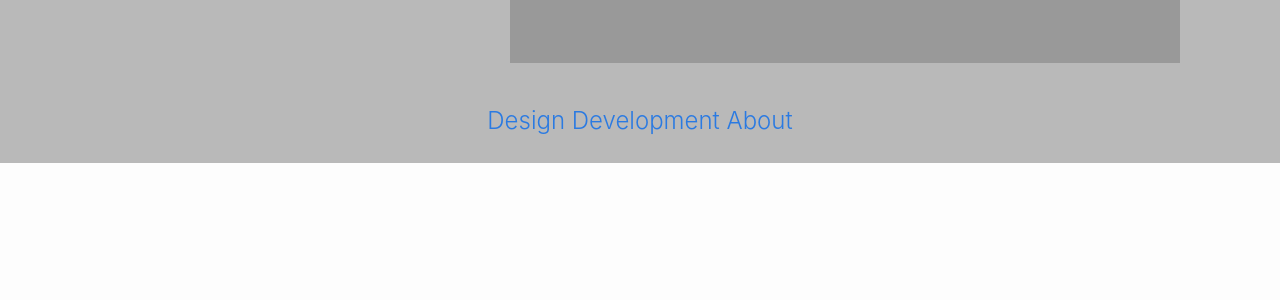
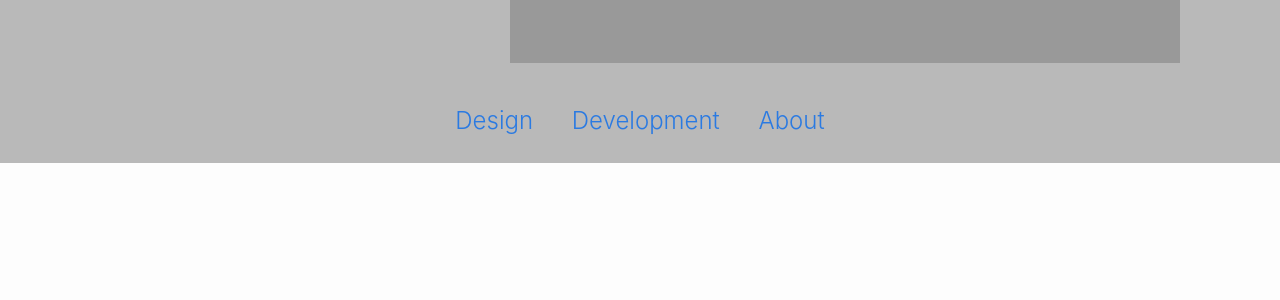
Before and after one commit to orjanbp/portfolio, a Jekyll site: the page built from index.md, in a window 1280 px wide. Shown: the part 737-1037 px from the top of the page. Built offline with Jekyll 4.4.1, drawn with Linux system fonts in a browser that asks for light colours.

Commit message:
Add navbar partial

```diff
--- a/_sass/theme.scss
+++ b/_sass/theme.scss
@@ -49,6 +49,7 @@ $on-laptop:        800px !default;
   "theme/layout",
   "theme/syntax-highlighting",
   "theme/partial/splash",
+  "theme/partial/navbar",
   "theme/partial/showcase",
   "theme/partial/footer"
 ;
--- /dev/null
+++ b/_sass/theme/partial/_navbar.scss
@@ -0,0 +1,11 @@
+.navbar a {
+    font-family: 'Oxygen' sans-serif;
+    font-weight: 300;
+    font-size: 1.5rem;
+    margin: 0px 16px;
+}
+
+.navbar-desktop {
+    position: absolute;
+    bottom: 24px;
+}
--- a/_sass/theme/partial/_splash.scss
+++ b/_sass/theme/partial/_splash.scss
@@ -47,15 +47,3 @@
     text-align: right;
     max-width: 400px;
 }
-
-.navbar a {
-    font-family: 'Oxygen' sans-serif;
-    font-weight: 300;
-    font-size: 1.5rem;
-    marg: 0px 16px;
-}
-
-.navbar-desktop {
-    position: absolute;
-    bottom: 24px;
-}
```
